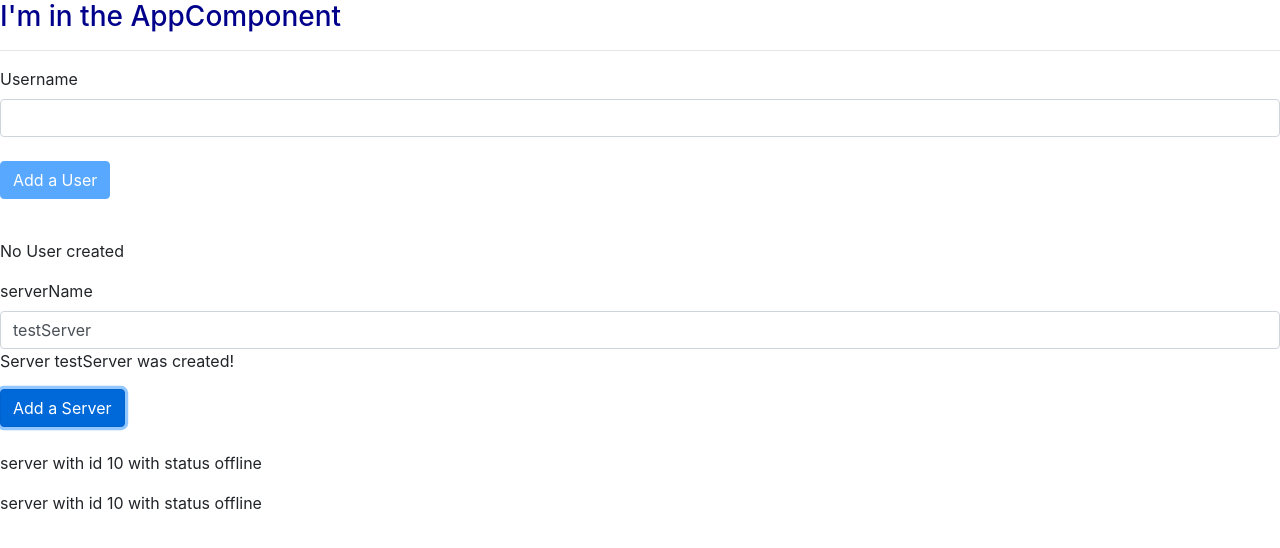
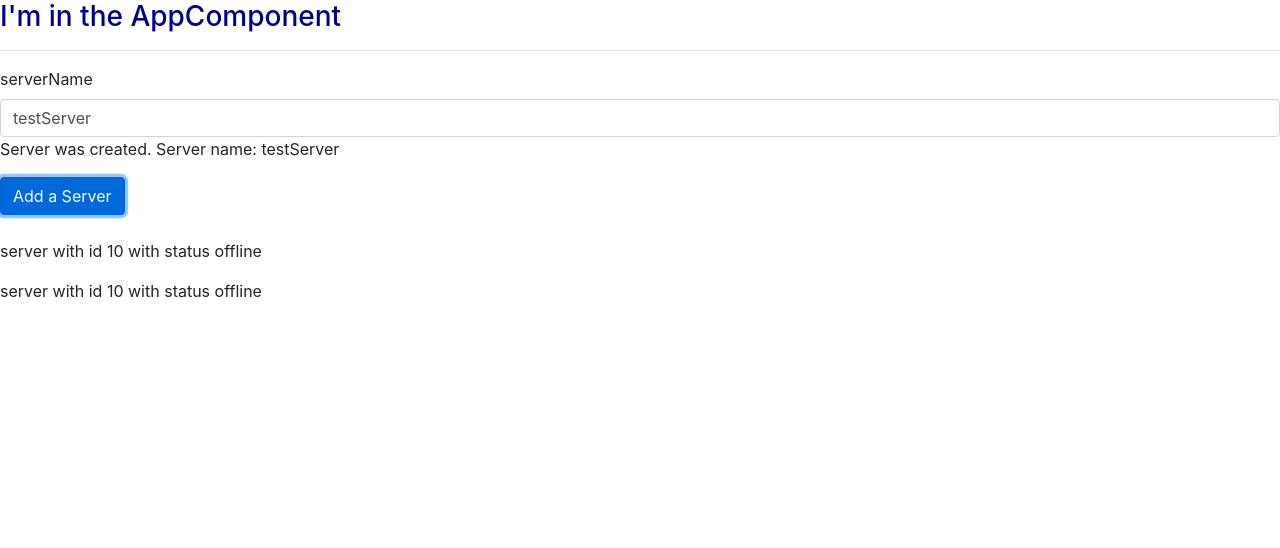
Before and after one commit to martimdLima/angular-9-the-complete-guide, an Angular app in the folder basics/: page / in a window 1280 px wide. Both pictures are taken after a click on the button "Add a Server". Shown: the top 548 px of the page. Built offline with nearby package versions, Linux system fonts and the light colour scheme.

Commit message:
Angular 9 Basics - Using ngIf to Output Data Conditionally

```diff
--- a/basics/src/app/app.component.html
+++ b/basics/src/app/app.component.html
@@ -4,7 +4,8 @@
       <h3>I'm in the AppComponent</h3>
       <hr>
 
-      <div class="div">
+
+     <!-- <div class="div">
         <label>Username</label>
       </div>
 
@@ -30,7 +31,7 @@
 
       <div class="div">
         <p>{{ userCreationStatus }}</p>
-      </div>
+      </div>-->
 
       <div class="div">
         <app-servers></app-servers>
--- a/basics/src/app/servers/servers.component.html
+++ b/basics/src/app/servers/servers.component.html
@@ -16,7 +16,8 @@
 
     <div class="div">
       <!--<p [innerText] = "allowNewServer"></p> -->
-      <p>{{ serverCreationStatus }}</p>
+      <!--<p>{{ serverCreationStatus }}</p> -->
+      <p *ngIf= "serverCreated">Server was created. Server name: {{serverName}}</p>
     </div>
 
     <div class="div">
--- a/basics/src/app/servers/servers.component.ts
+++ b/basics/src/app/servers/servers.component.ts
@@ -12,6 +12,7 @@ import { Component, OnInit } from '@angular/core';
 export class ServersComponent implements OnInit {
 
   allowNewServer: boolean = false;
+  serverCreated: boolean = false;
   serverCreationStatus: string = 'No server created!'
   userCreationStatus: string = 'No user created!'
   serverName: string = 'testServer';
@@ -27,6 +28,11 @@ export class ServersComponent implements OnInit {
   }
 
   onCreateServer() {
-    this.serverCreationStatus = 'Server ' + this.serverName + ' was created!'
+    this.serverCreated = true;
+    this.serverCreationStatus = 'Server ' + this.serverName + ' was created!';
+  }
+
+  onUpdateServerName($event) {
+    this.serverName = (<HTMLInputElement>event.target).value;
   }
 }
```
